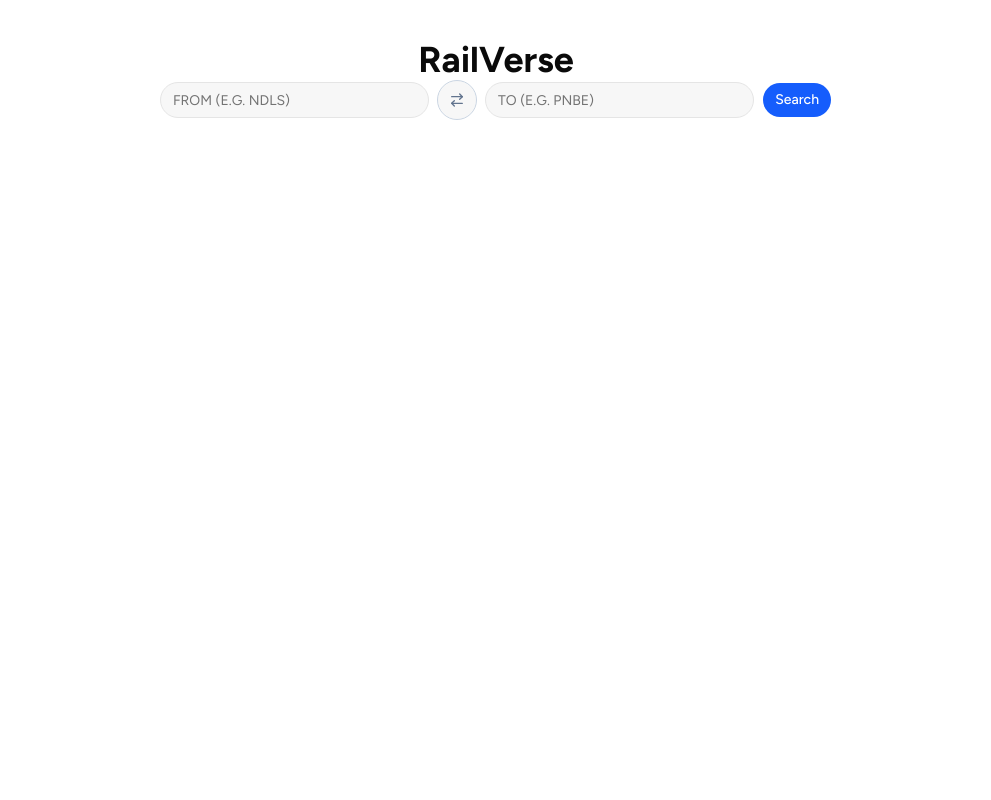
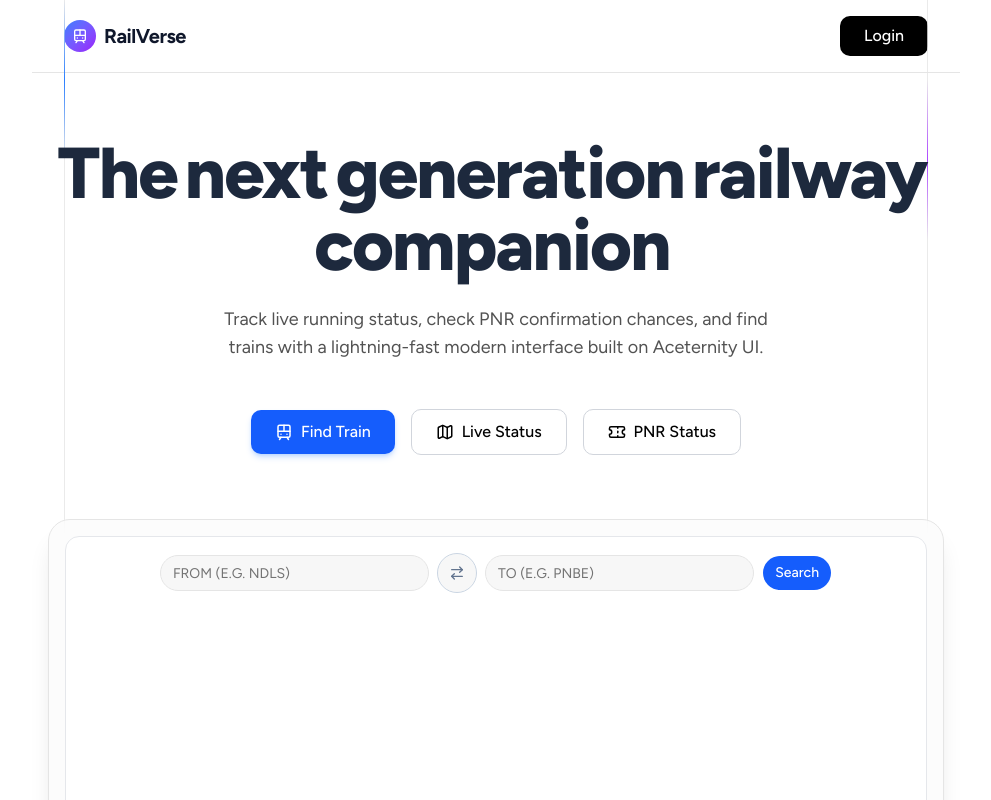
Before and after one commit to HimanshuKumarShahi/NextJs, a Next.js app in the folder rail-verse/: page / in a window 1280 px wide. Shown: the top 800 px of the page, without its empty margins (144-1135 px from the left). Built offline with nearby package versions, Linux system fonts and the light colour scheme.

Commit message:
Adding all in home page and design it

```diff
--- a/rail-verse/src/app/page.tsx
+++ b/rail-verse/src/app/page.tsx
@@ -1,47 +1,132 @@
 "use client";
 import { useState } from "react";
+import { motion } from "framer-motion";
 import SearchTrain from "@/components/SearchTrain";
-import { Card, CardContent, CardHeader, CardTitle } from "@/components/ui/card";
+import LiveStatus from "@/components/LiveStatus";
+import PNRStatus from "@/components/PNRStatus";
+import { Train, Map, Ticket } from "lucide-react";
 
 export default function Home() {
-  const [data, setData] = useState<any>(null);
-  const [loading, setLoading] = useState(false);
-
-  const fetchTrainDetails = async (trainNo: string) => {
-    setLoading(true);
-    try {
-      // Yeh humari wahi API hai jo MongoDB se data la rahi hai
-      const res = await fetch(`/api/trains?query=${trainNo}`);
-      const result = await res.json();
-      if (result.success) {
-        setData(result.data);
-      }
-    } catch (err) {
-      console.error(err);
-    } finally {
-      setLoading(false);
-    }
-  };
+  const [activeTab, setActiveTab] = useState<"search" | "live" | "pnr">("search");
 
   return (
-    <main className="p-10">
-      <h1 className="text-center text-4xl font-bold">RailVerse</h1>
-      <SearchTrain onSearch={fetchTrainDetails} />
 
-      {loading && <p className="text-center mt-5">Loading...</p>}
+    <div className="relative mx-auto flex min-h-screen max-w-7xl flex-col items-center justify-start overflow-hidden bg-white dark:bg-slate-950 text-slate-900 dark:text-slate-100">
 
-      {data && (
-        <Card className="mt-10 max-w-lg mx-auto">
-          <CardHeader>
-            <CardTitle>{data.trainName} ({data.trainNumber})</CardTitle>
-          </CardHeader>
-          <CardContent>
-            <p><strong>Source:</strong> {data.source}</p>
-            <p><strong>Destination:</strong> {data.destination}</p>
-            {/* Yahan baad mein Routes aur Live Status add karenge */}
-          </CardContent>
-        </Card>
-      )}
-    </main>
+      {/* Navbar equivalent */}
+      <nav className="flex w-full items-center justify-between border-b border-neutral-200 px-8 py-4 dark:border-neutral-800">
+        <div className="flex items-center gap-2">
+          <div className="size-8 flex items-center justify-center rounded-full bg-gradient-to-br from-blue-500 to-purple-600 text-white">
+            <Train size={16} />
+          </div>
+          <h1 className="text-xl font-bold tracking-tight">RailVerse</h1>
+        </div>
+        <button className="transform rounded-lg bg-black px-6 py-2 font-medium text-white transition-all duration-300 hover:-translate-y-0.5 hover:bg-gray-800 dark:bg-white dark:text-black dark:hover:bg-gray-200">
+          Login
+        </button>
+      </nav>
+
+      {/* Decorative Lines from Hero Section Demo 1 */}
+      <div className="absolute inset-y-0 left-8 h-full w-px bg-neutral-200/80 dark:bg-neutral-800/80 pointer-events-none hidden md:block">
+        <div className="absolute top-0 h-40 w-px bg-gradient-to-b from-transparent via-blue-500 to-transparent" />
+      </div>
+      <div className="absolute inset-y-0 right-8 h-full w-px bg-neutral-200/80 dark:bg-neutral-800/80 pointer-events-none hidden md:block">
+        <div className="absolute top-20 h-40 w-px bg-gradient-to-b from-transparent via-purple-500 to-transparent" />
+      </div>
+
+      <div className="w-full px-4 py-10 md:py-16 flex flex-col items-center">
+        {/* Animated Headline */}
+        <h1 className="relative z-10 mx-auto max-w-4xl text-center text-4xl font-extrabold tracking-tight text-slate-800 md:text-5xl lg:text-7xl dark:text-slate-100">
+          {"The next generation railway companion"
+            .split(" ")
+            .map((word, index) => (
+              <motion.span
+                key={index}
+                initial={{ opacity: 0, filter: "blur(4px)", y: 10 }}
+                animate={{ opacity: 1, filter: "blur(0px)", y: 0 }}
+                transition={{
+                  duration: 0.3,
+                  delay: index * 0.1,
+                  ease: "easeInOut",
+                }}
+                className="mr-2 inline-block"
+              >
+                {word}
+              </motion.span>
+            ))}
+        </h1>
+
+        {/* Animated Subtitle */}
+        <motion.p
+          initial={{ opacity: 0 }}
+          animate={{ opacity: 1 }}
+          transition={{ duration: 0.3, delay: 0.8 }}
+          className="relative z-10 mx-auto max-w-xl py-6 text-center text-lg font-normal text-neutral-600 dark:text-neutral-400"
+        >
+          Track live running status, check PNR confirmation chances, and find trains with a lightning-fast modern interface built on Aceternity UI.
+        </motion.p>
+
+        {/* Tabs styled like Action Buttons */}
+        <motion.div
+          initial={{ opacity: 0 }}
+          animate={{ opacity: 1 }}
+          transition={{ duration: 0.3, delay: 1 }}
+          className="relative z-10 mt-6 flex flex-wrap items-center justify-center gap-4"
+        >
+          <button
+            onClick={() => setActiveTab("search")}
+            className={`flex items-center gap-2 transform rounded-lg px-6 py-2.5 font-medium transition-all duration-300 hover:-translate-y-0.5 ${
+              activeTab === "search"
+              ? "bg-blue-600 text-white hover:bg-blue-700 shadow-md shadow-blue-500/25"
+              : "border border-gray-300 bg-white text-black hover:bg-gray-100 dark:border-gray-700 dark:bg-black dark:text-white dark:hover:bg-gray-900"
+            }`}
+          >
+            <Train size={18} /> Find Train
+          </button>
+          <button
+            onClick={() => setActiveTab("live")}
+            className={`flex items-center gap-2 transform rounded-lg px-6 py-2.5 font-medium transition-all duration-300 hover:-translate-y-0.5 ${
+              activeTab === "live"
+              ? "bg-green-600 text-white hover:bg-green-700 shadow-md shadow-green-500/25"
+              : "border border-gray-300 bg-white text-black hover:bg-gray-100 dark:border-gray-700 dark:bg-black dark:text-white dark:hover:bg-gray-900"
+            }`}
+          >
+            <Map size={18} /> Live Status
+          </button>
+          <button
+            onClick={() => setActiveTab("pnr")}
+            className={`flex items-center gap-2 transform rounded-lg px-6 py-2.5 font-medium transition-all duration-300 hover:-translate-y-0.5 ${
+              activeTab === "pnr"
+              ? "bg-purple-600 text-white hover:bg-purple-700 shadow-md shadow-purple-500/25"
+              : "border border-gray-300 bg-white text-black hover:bg-gray-100 dark:border-gray-700 dark:bg-black dark:text-white dark:hover:bg-gray-900"
+            }`}
+          >
+            <Ticket size={18} /> PNR Status
+          </button>
+        </motion.div>
+
+        {/* Tab Content Display Area (Where the image was in the demo) */}
+        <motion.div
+          initial={{ opacity: 0, y: 10 }}
+          animate={{ opacity: 1, y: 0 }}
+          transition={{ duration: 0.3, delay: 1.2 }}
+          className="relative z-10 mt-16 w-full max-w-4xl rounded-3xl border border-neutral-200 bg-neutral-50/50 p-4 shadow-xl backdrop-blur-sm dark:border-neutral-800 dark:bg-neutral-900/50"
+        >
+          <div className="w-full min-h-[400px] overflow-hidden rounded-xl border border-gray-200 bg-white p-4 dark:border-gray-700 dark:bg-slate-950">
+            <motion.div
+              key={activeTab}
+              initial={{ opacity: 0, scale: 0.98 }}
+              animate={{ opacity: 1, scale: 1 }}
+              transition={{ duration: 0.2 }}
+              className="h-full w-full"
+            >
+              {activeTab === "search" && <SearchTrain />}
+              {activeTab === "live" && <LiveStatus />}
+              {activeTab === "pnr" && <PNRStatus />}
+            </motion.div>
+          </div>
+        </motion.div>
+      </div>
+    </div>
   );
 }
```
